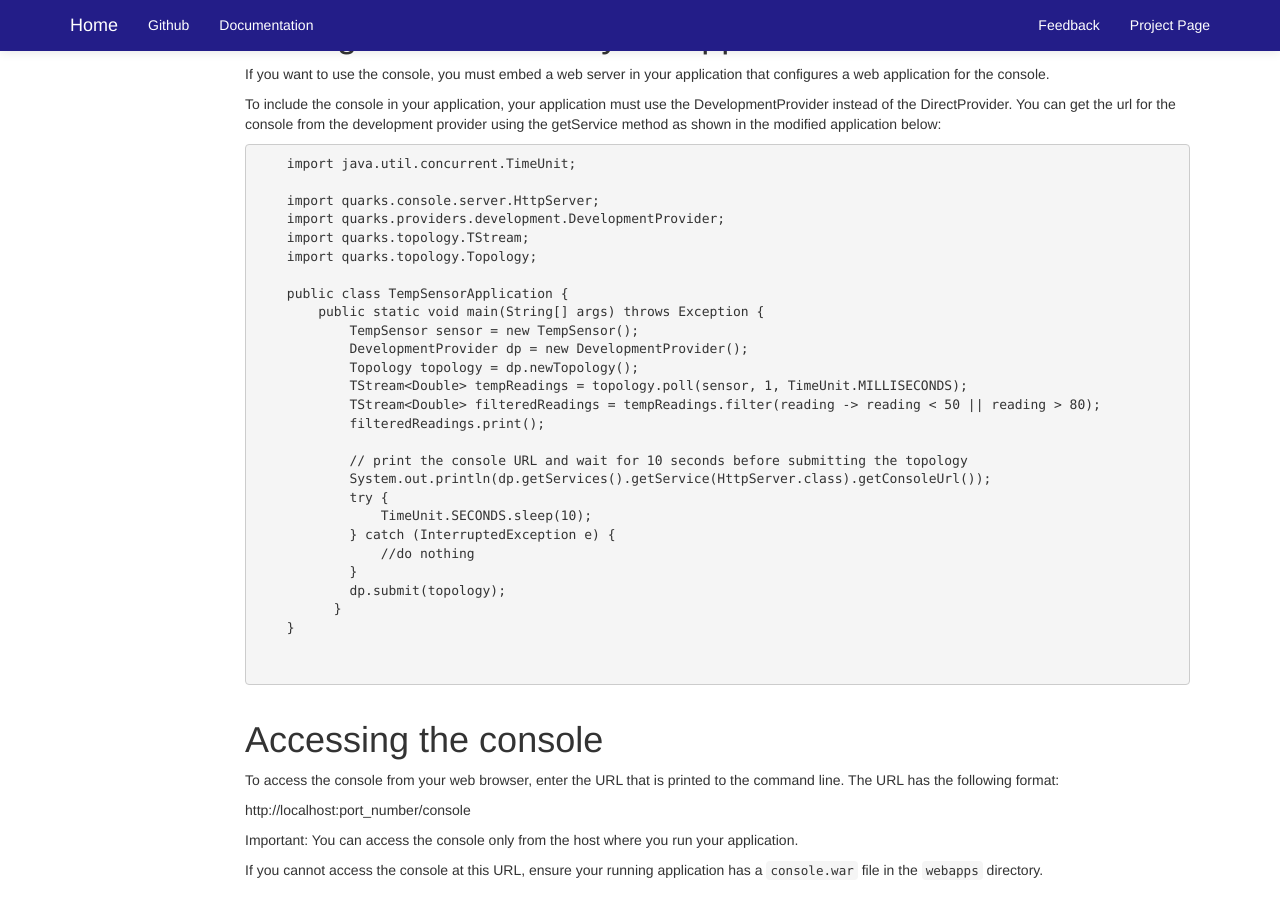
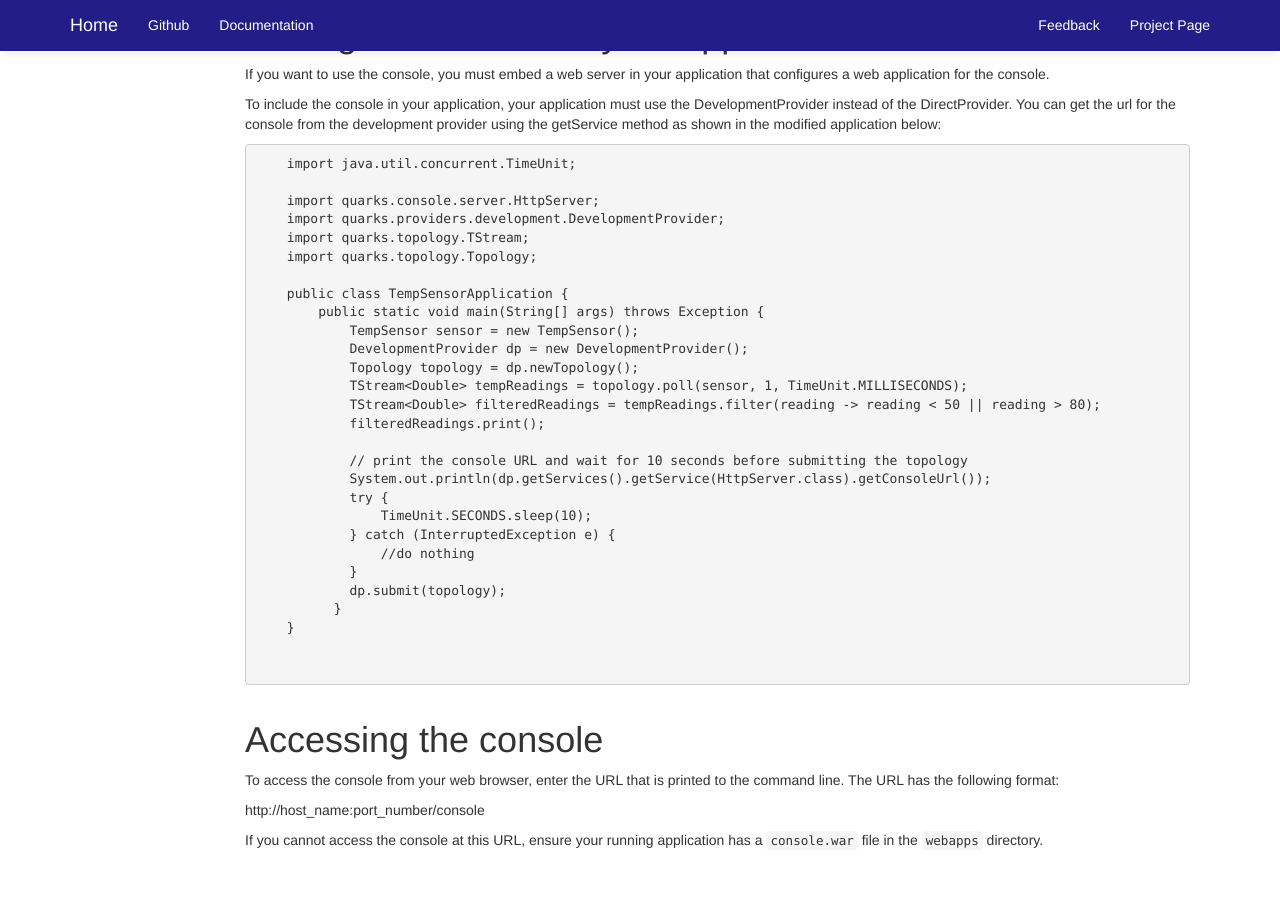
Before and after one commit to quarks-edge/quarks.documentation, a Jekyll site: the page built from docs/quarks/console.md, in a window 1280 px wide and 900 px high, scrolled down 751 px. Built offline with Jekyll 4.4.1, drawn with Linux system fonts in a browser that asks for light colours; nearby versions of some CDN libraries; after the commit the page ends 1621 px from its top, so only the background shows below that.

Commit message:
Address comments for accessing the Quarks console. Partially fixes #12.

```diff
--- a/docs/quarks/console.md
+++ b/docs/quarks/console.md
@@ -73,8 +73,6 @@ To include the console in your application, your application must use the Develo
 # Accessing the console
 To access the console from your web browser, enter the URL that is printed to the command line. The URL has the following format:
 
-http://localhost:port_number/console
-
-Important: You can access the console only from the host where you run your application.
+http://host_name:port_number/console
 
 If you cannot access the console at this URL, ensure your running application has a `console.war` file in the `webapps` directory.
```
